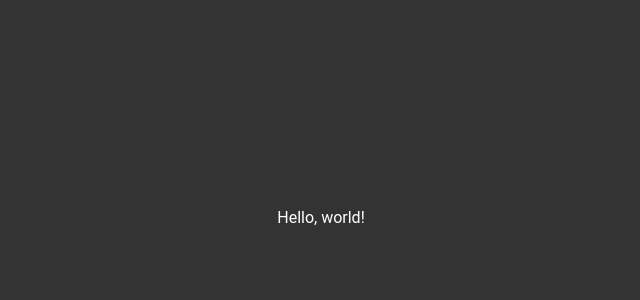
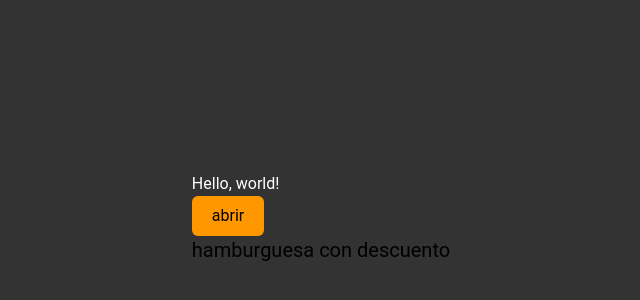
Before and after one commit to gustavoisaacc/proyectoUTN, a React (Vite) app in the folder frontend/: page / in a window 1280 px wide. Shown: the part 182-482 px from the top of the page, without its empty margins (319-959 px from the left). Built offline with nearby package versions, Linux system fonts and the light colour scheme.

Commit message:
agregando componentes sueltos

```diff
--- a/frontend/src/App.jsx
+++ b/frontend/src/App.jsx
@@ -1,7 +1,14 @@
+import Boton from "./components/boton";
+import P from "./components/ui/p";
+
 function App() {
   return (
     <div className="bg-black min-h-screen grid place-content-center">
       <h1 className="text-white">Hello, world!</h1>
+      <div>
+        <Boton name="abrir" />
+      </div>
+      <P name="hamburguesa con descuento"/>
     </div>
   );
 }
--- /dev/null
+++ b/frontend/src/components/boton.jsx
@@ -0,0 +1,7 @@
+const Boton = (props) =>{
+    return(
+        <button className="boton bg-primary rounded-md px-5 py-2 " >{props.name}</button>
+    )
+}
+
+export default Boton
--- /dev/null
+++ b/frontend/src/components/ui/p.jsx
@@ -0,0 +1,7 @@
+const P = (props) =>{
+    return(
+        <p className="font-sans text-xl">{props.name} </p>
+    )
+}
+
+export default P
```
